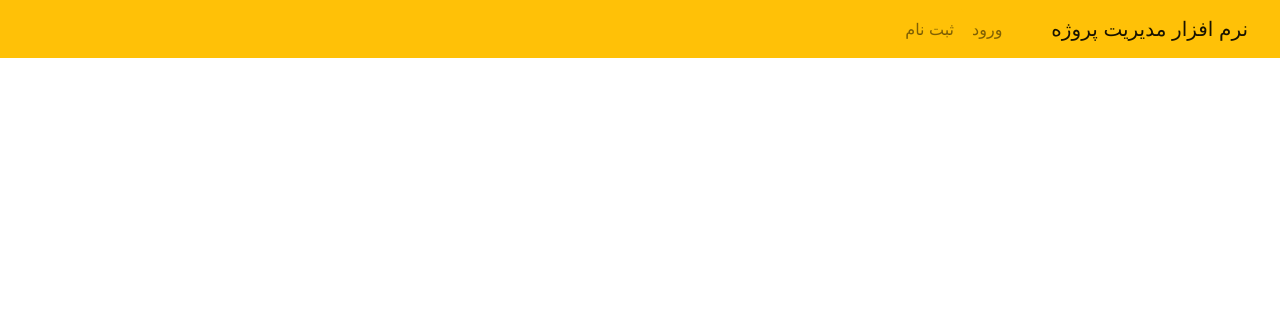
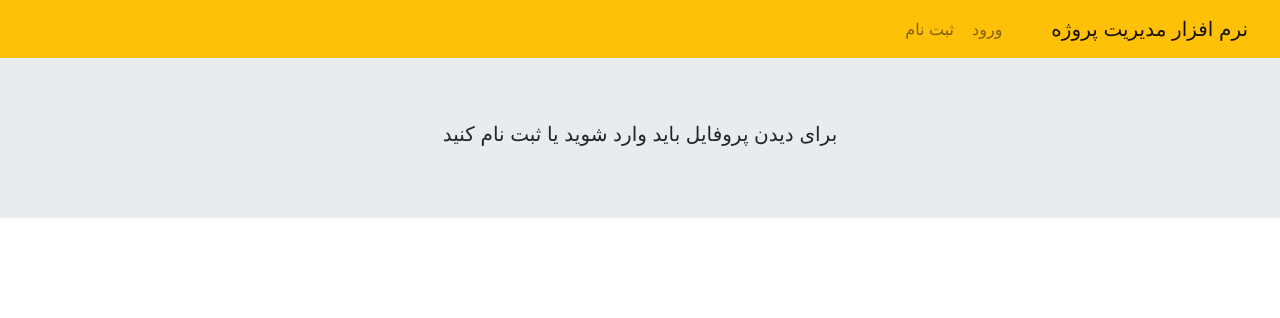
Before and after one commit to nimaram/HandleProjects-django, a Django app: page / in a window 1280 px wide. Shown: the top 318 px of the page. Run offline with Django 3.2, Linux system fonts and the light colour scheme; some libraries are stand-ins or nearby versions.

Commit message:
modifid index.html

```diff
--- a/templates/site/index.html
+++ b/templates/site/index.html
@@ -4,4 +4,26 @@
 صفحه اصلی
 {% endblock  %}
 {% block content %}
+{% if user.is_authenticated %}
+<div class="jumbotron jumbotron-fluid text-center">
+  <div class="container">
+    <h3>{{user.email}}</h3>
+    <p class="lead giv-rtl">مهارت ها : {{user.talents}}</p>
+  </div>
+</div>
+{% else %}
+<div class="jumbotron jumbotron-fluid text-center">
+  <div class="container">
+    <h2 class='lead'>برای دیدن پروفایل باید وارد شوید یا ثبت نام کنید</h2>
+  </div>
+</div>
+{% endif %}
+{% if user.is_authenticated %}
+<div class="col-md-12 mx-auto text-center">
+<div class="btn-group btn-group-toggle" data-toggle="buttons">
+<a href="" class='btn btn-warning'>ساخت پروژه</a>
+<a href="" class='btn btn-warning'>پیوستن به پروژه</a>
+</div>
+</div>
+{% endif %}
 {% endblock  %}
```
